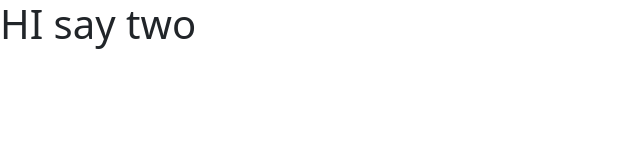
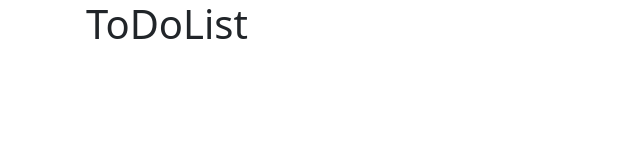
Before and after one commit to elo-dev/ToDo, a plain HTML site: page index.html in a window 1280 px wide. Shown: the whole page, without its empty margins (0-640 px from the left). Drawn offline with nearby package versions, Linux system fonts and the light colour scheme.

Commit message:
Add style.css

```diff
--- a/index.html
+++ b/index.html
@@ -4,12 +4,22 @@
     <meta charset="UTF-8">
     <meta name="viewport" content="width=device-width, initial-scale=1">
     <link rel="stylesheet" href="https://stackpath.bootstrapcdn.com/bootstrap/5.0.0-alpha1/css/bootstrap.min.css" integrity="sha384-r4NyP46KrjDleawBgD5tp8Y7UzmLA05oM1iAEQ17CSuDqnUK2+k9luXQOfXJCJ4I" crossorigin="anonymous">
+    <link rel="stylesheet" href="style.css">
     <title>ToDoList</title>
 
 </head>
 <body>
 
-    <h1>HI say two</h1>
+    <div class="container">
+        <div class="row">
+            <div class="col-12">
+                <h1>ToDoList</h1>
+            </div>
+        </div>
+    </div>
+
+
+
 
 <script src="https://cdn.jsdelivr.net/npm/popper.js@1.16.0/dist/umd/popper.min.js" integrity="sha384-Q6E9RHvbIyZFJoft+2mJbHaEWldlvI9IOYy5n3zV9zzTtmI3UksdQRVvoxMfooAo" crossorigin="anonymous"></script>
 <script src="https://stackpath.bootstrapcdn.com/bootstrap/5.0.0-alpha1/js/bootstrap.min.js" integrity="sha384-oesi62hOLfzrys4LxRF63OJCXdXDipiYWBnvTl9Y9/TRlw5xlKIEHpNyvvDShgf/" crossorigin="anonymous"></script>
```
Also changed, not shown: style.css (added).
